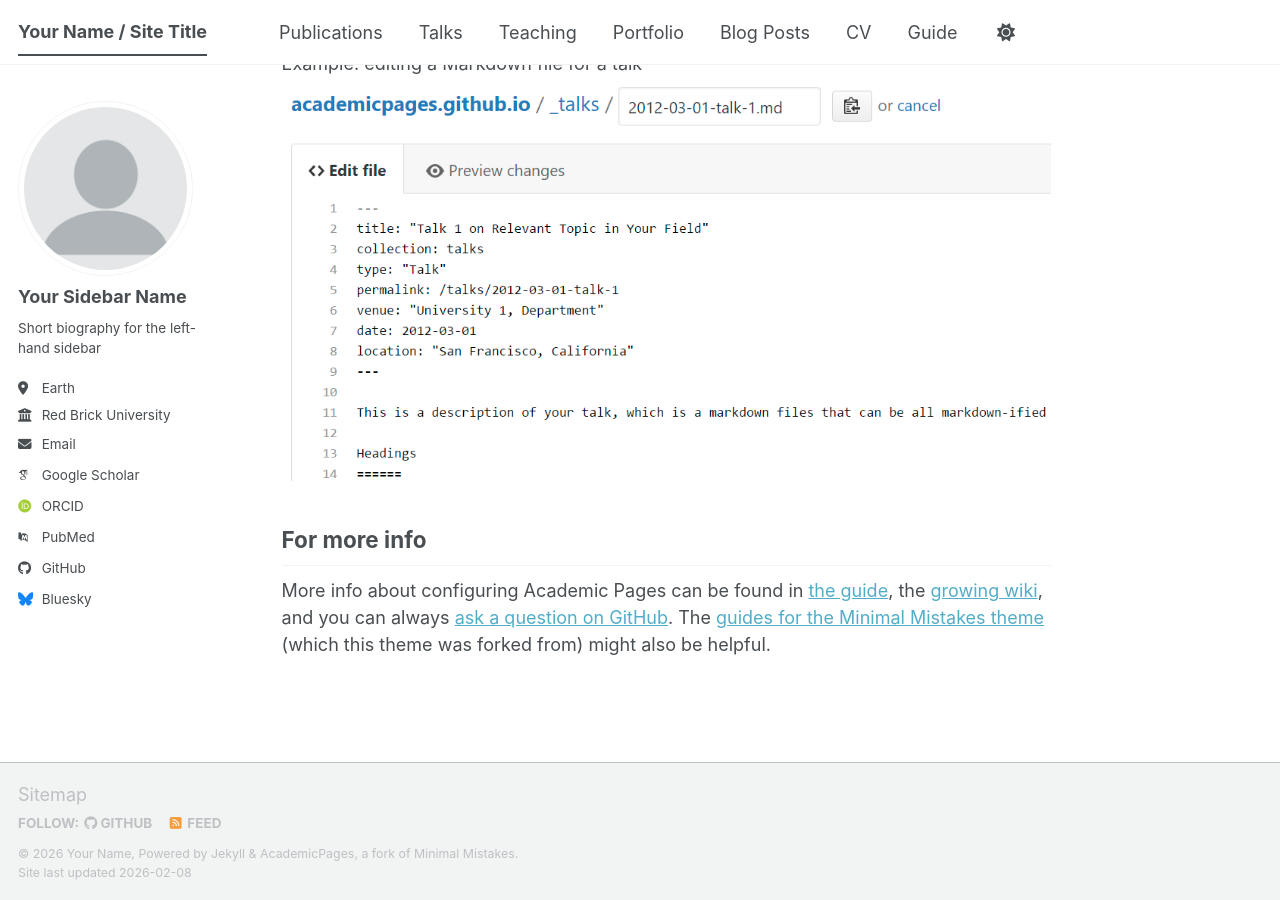
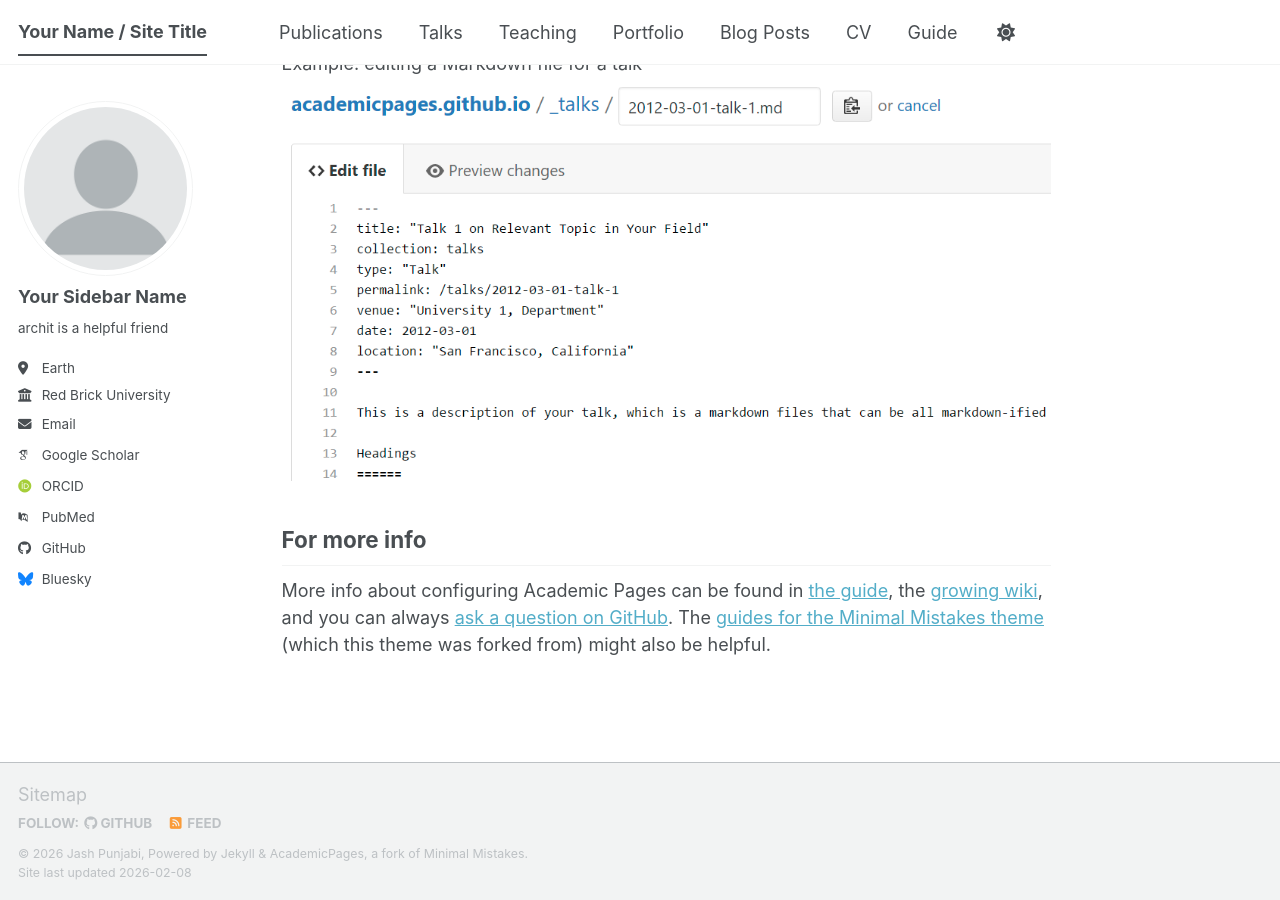
Before and after one commit to jashspp-art/jashspp-art.github.io, a Jekyll site: the page built from _pages/about.md, in a window 1280 px wide and 900 px high, scrolled down 2720 px. Built offline with Jekyll 4.4.1, drawn with Linux system fonts in a browser that asks for light colours; some web fonts are replaced; a script bundle is joined from its source files by our own code; library files that are not in the unit come from our copies.

Commit message:
Update _config.yml

```diff
--- a/_config.yml
+++ b/_config.yml
@@ -11,12 +11,12 @@
 site_theme               : "default" # The available themes options are "default", "air", "sunrise", "mint", "dirt" and "contrast"
 title                    : "Your Name / Site Title"
 title_separator          : "-"
-name                     : &name "Your Name"
+name                     : &name "Jash Punjabi"
 description              : &description "Your Name's academic portfolio"   # Update this with a general description of your site, this is the default if not overridden by a page
-url                      : https://academicpages.github.io # The base hostname & protocol for your site e.g. "https://[your GitHub username].github.io",
+url                      : https://jashspp-art.github.io # The base hostname & protocol for your site e.g. "https://[your GitHub username].github.io",
                                                            # or if you already have some other page hosted on Github then use "https://[your GitHub username].github.io/[Your Repo Name]"
 baseurl                  : "" # the subpath of your site, e.g. "/blog"
-repository               : "academicpages/academicpages.github.io"
+repository               : "jashspp-art/jashspp-art.github.io"
 
 # Site Author - The following control what appear as part of the author content on the side bar.
 #               If a field is blank the icon and link will not appear, otherwise it will be shown.
@@ -26,7 +26,7 @@
   avatar           : "profile.png"
   name             : "Your Sidebar Name"
   pronouns         : # example: "she/her"
-  bio              : "Short biography for the left-hand sidebar"
+  bio              : "archit is a helpful friend"
   location         : "Earth"
   employer         : "Red Brick University"
   uri              : # URL
```
